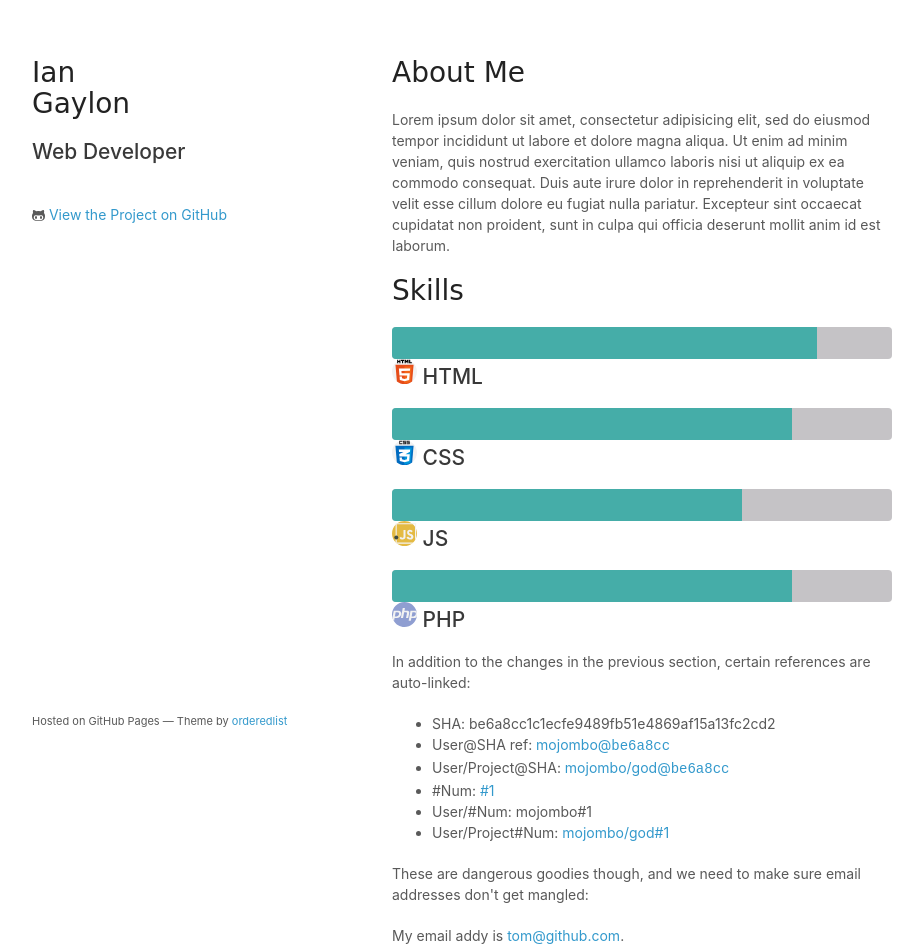
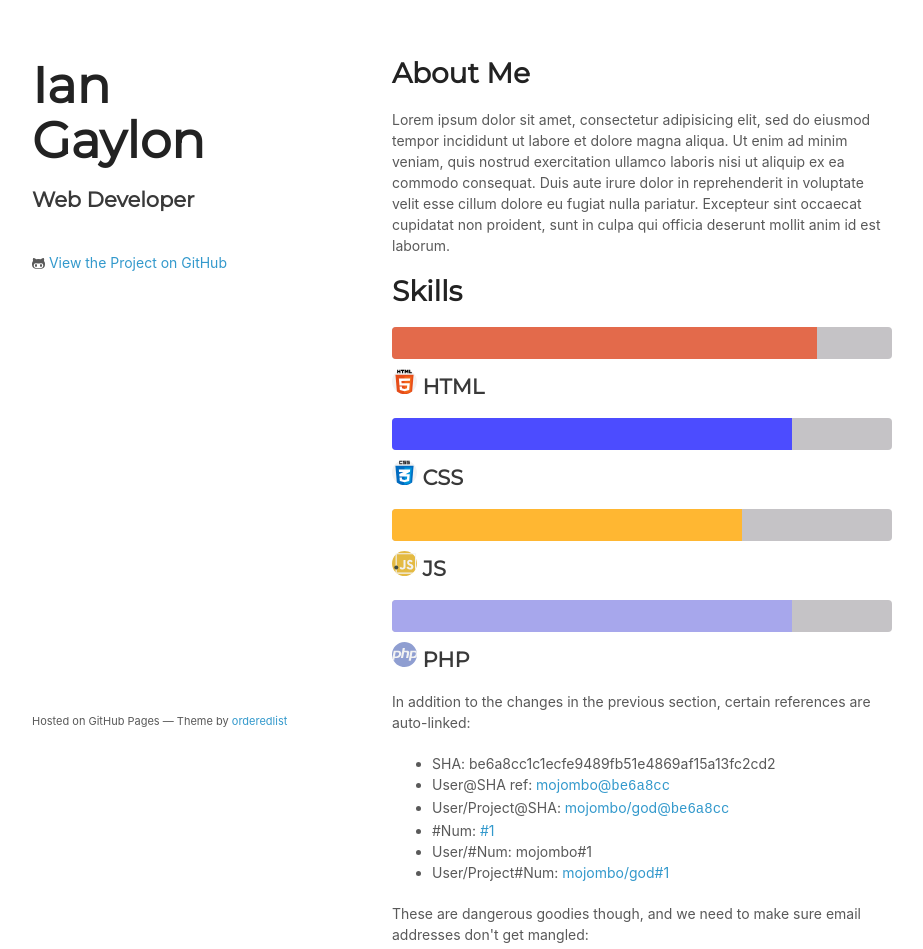
Before and after one commit to ianG123/iangaylon.github.io, a plain HTML site: page index.html in a window 1280 px wide. Shown: the top 949 px of the page, without its empty margins (178-1101 px from the left). Drawn offline with Linux system fonts and the light colour scheme.

Commit message:
Update styles.css

```diff
--- a/stylesheets/styles.css
+++ b/stylesheets/styles.css
@@ -17,22 +17,22 @@ p, ul, ol, table, pre, dl {
 
 h1, h2, h3 {
   line-height:1.1;
+  font-family: 'Montserrat', sans-serif;
 }
 
 h1 {
   font-size:28px;
-  font-weight: 500;
-  font-family: 'Bowlby One SC', cursive;
+  font-weight: Bold;
 }
 
 h2 {
   color:#393939;
-  font-weight: 500;
+  font-weight: bold;
 }
 
 h3, h4, h5, h6 {
   color:#494949;
-  font-weight: 500;
+  font-weight: bold;
 }
 
 a {
@@ -284,7 +284,7 @@ footer {
    position: relative;
    display: block;
    height: 100%;
-   background-color: #45ADA8;
+   background-color: #ffb732;
    animation: run-progress 1s;
 }
 
@@ -293,3 +293,23 @@ footer {
      width: 0;
    }
 }
+.name{
+  font-size:50px;
+  font-weight: bold;
+}
+
+.csscol{
+   background-color: #4c4cff;
+}
+.htmlcol{
+   background-color: #e36a4b ;
+}
+.jscol{
+   background-color: #ffb732;
+}
+.phpcol{
+   background-color: #a7a7ec;
+}
+.imgclass{
+  margin: 2% 0 0 0;
+}
```
